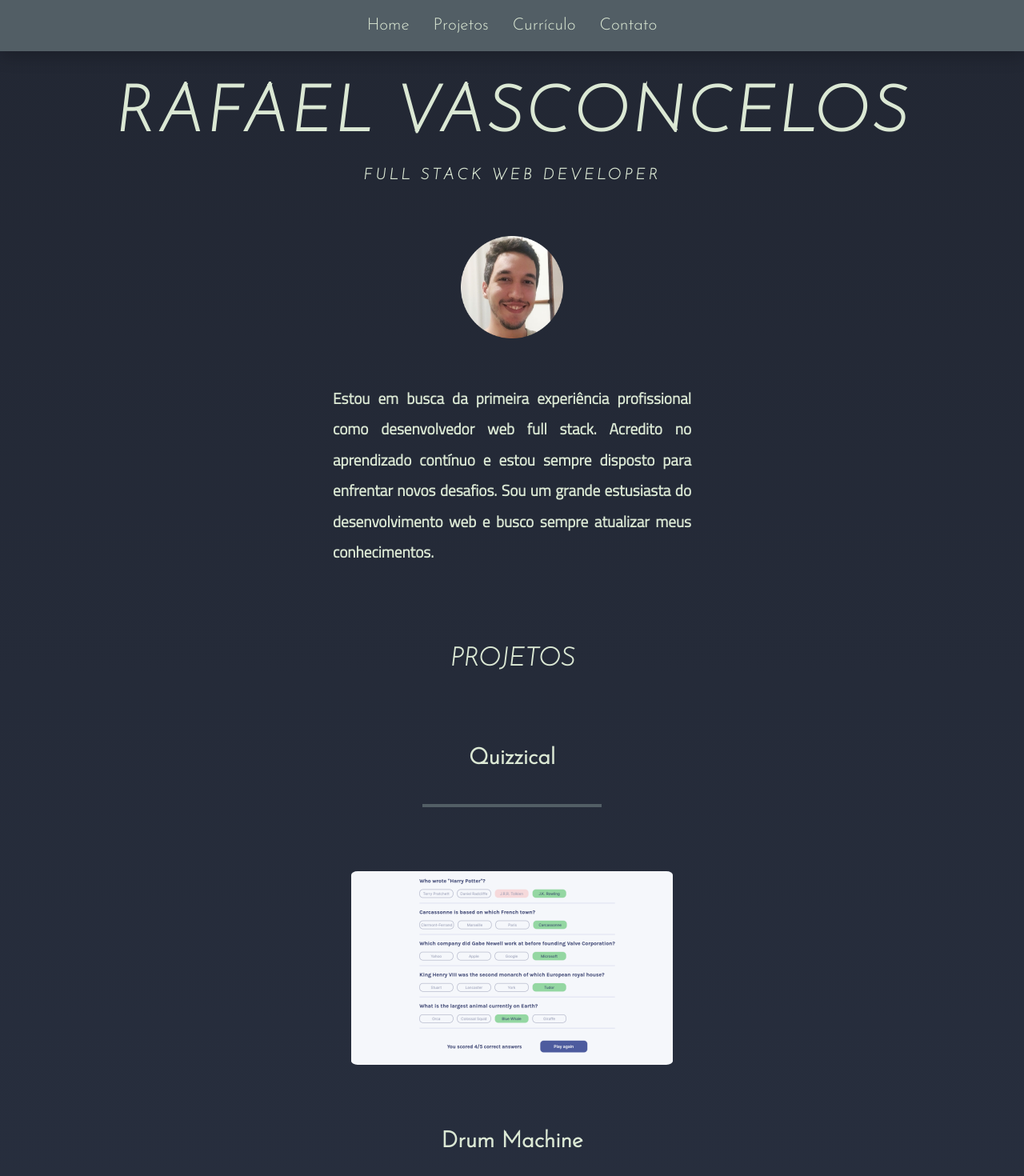
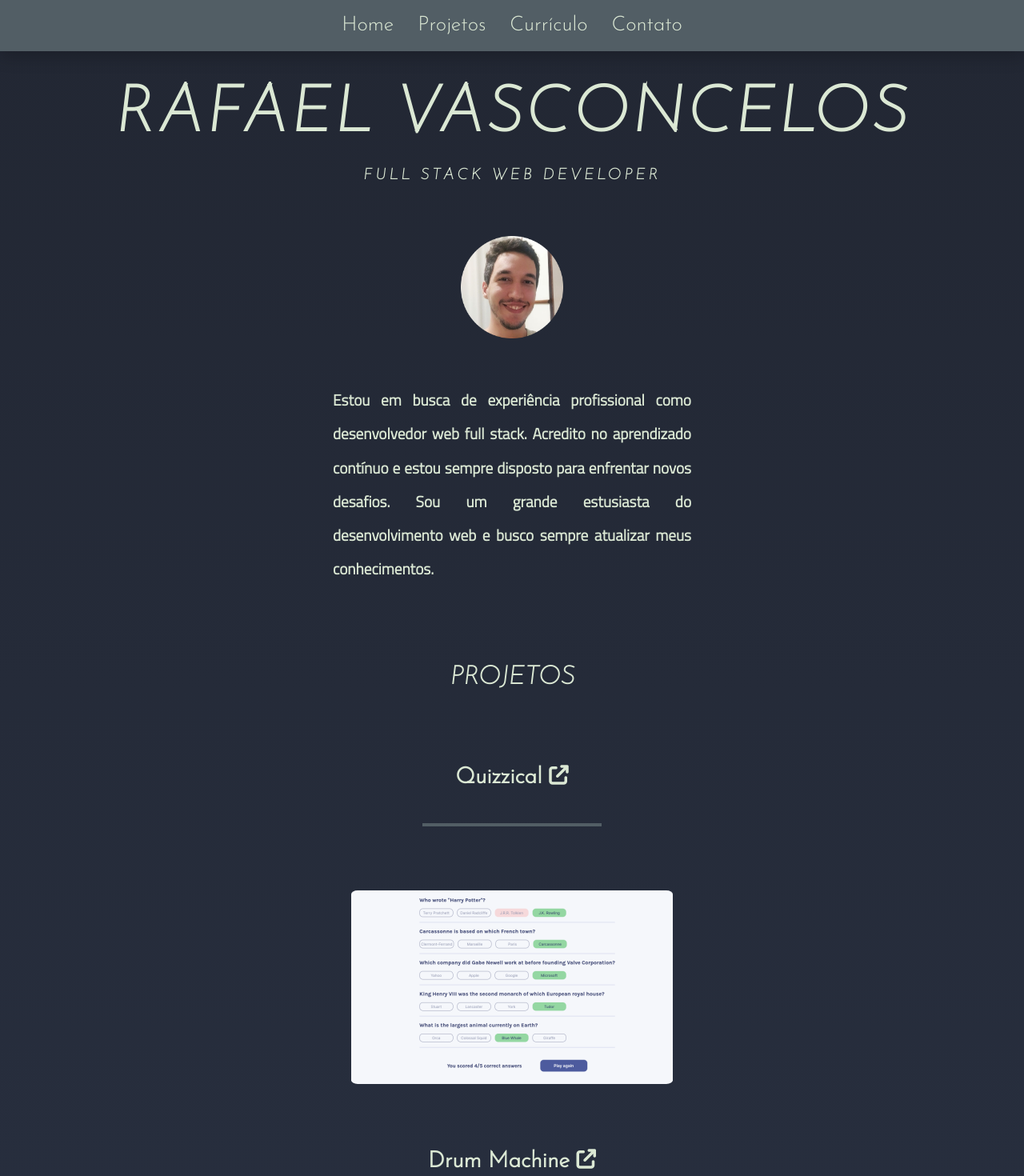
Before and after one commit to rafa-vasconcelos/landing-page, a React (Create React App) app: page / in a window 1280 px wide. Shown: the top 1470 px of the page at 80% size. Built offline with nearby package versions, Linux system fonts and the light colour scheme.

Commit message:
improvements

```diff
--- a/src/App.scss
+++ b/src/App.scss
@@ -17,6 +17,15 @@ img {
   @media (max-width: 500px) {
     max-width: 70%;
   }
+}
+
+a {
+  text-decoration: none;
+  color: #dbe8d4;
+}
+a:hover {
+  opacity: 0.6;
+  color: #dbe8d4;
 }
 
 h2 {
@@ -54,15 +63,15 @@ nav {
   top: 0;
   a {
     text-decoration: none;
-    font-weight: 300;
     color: inherit;
     margin: auto 15px;
     padding: inherit;
     height: 100%;
-    font-size: 1.3rem;
+    font-size: 1.6rem;
     cursor: pointer;
     @media (max-width: 500px) {
-      font-size: 1.1rem;
+      font-size: 1.2rem;
+      font-weight: bold;
     }
   }
   a:hover {
@@ -100,13 +109,14 @@ header {
 p {
   width: 28rem;
   margin-top: 7vh;
-  line-height: 2;
+  line-height: 2.2;
   text-align: justify;
   font-weight: bold;
   font-size: 1.2rem;
   font-family: Titillium Web;
   @media (max-width: 500px) {
     width: 80%;
+    text-align: center;
   }
 }
 
--- a/src/components/Intro.js
+++ b/src/components/Intro.js
@@ -2,10 +2,10 @@ const Intro = () => {
   return (
     <section className="d-flex justify-content-center">
       <p>
-        Estou em busca da primeira experiência profissional como desenvolvedor
-        web full stack. Acredito no aprendizado contínuo e estou sempre disposto
-        para enfrentar novos desafios. Sou um grande estusiasta do
-        desenvolvimento web e busco sempre atualizar meus conhecimentos.
+        Estou em busca de experiência profissional como desenvolvedor web full
+        stack. Acredito no aprendizado contínuo e estou sempre disposto para
+        enfrentar novos desafios. Sou um grande estusiasta do desenvolvimento
+        web e busco sempre atualizar meus conhecimentos.
       </p>
     </section>
   );
--- a/src/components/Projeto.js
+++ b/src/components/Projeto.js
@@ -1,8 +1,13 @@
 export const Projeto = (props) => {
   return (
-    <div className="text-center">
+    <div className="text-center" id="#projeto">
       <div className="d-flex justify-content-center">
-        <h3>{props.nomeProjeto}</h3>
+        <a target="_blank" href={props.linkProjeto} rel="noreferrer">
+          <h3>
+            {props.nomeProjeto + " "}
+            <i class="fa-solid fa-arrow-up-right-from-square"></i>
+          </h3>
+        </a>
       </div>
       <div className="d-flex justify-content-center">
         <a target="_blank" href={props.linkProjeto} rel="noreferrer">
@@ -12,9 +17,6 @@ export const Projeto = (props) => {
           />
         </a>
       </div>
-      {/* <div className="d-flex justify-content-center">
-        <p>{props.descricaoProjeto}</p>
-      </div> */}
     </div>
   );
 };
```
